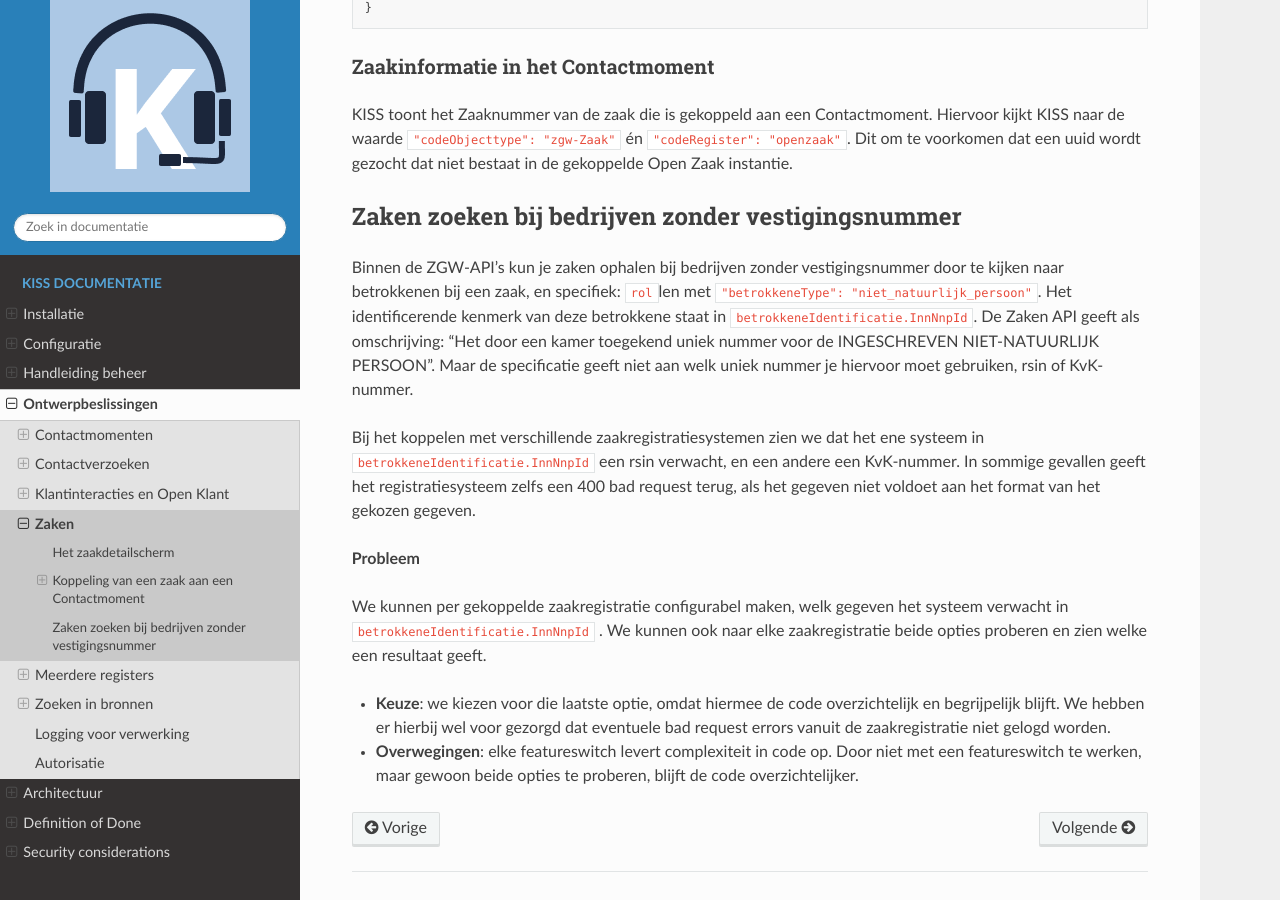
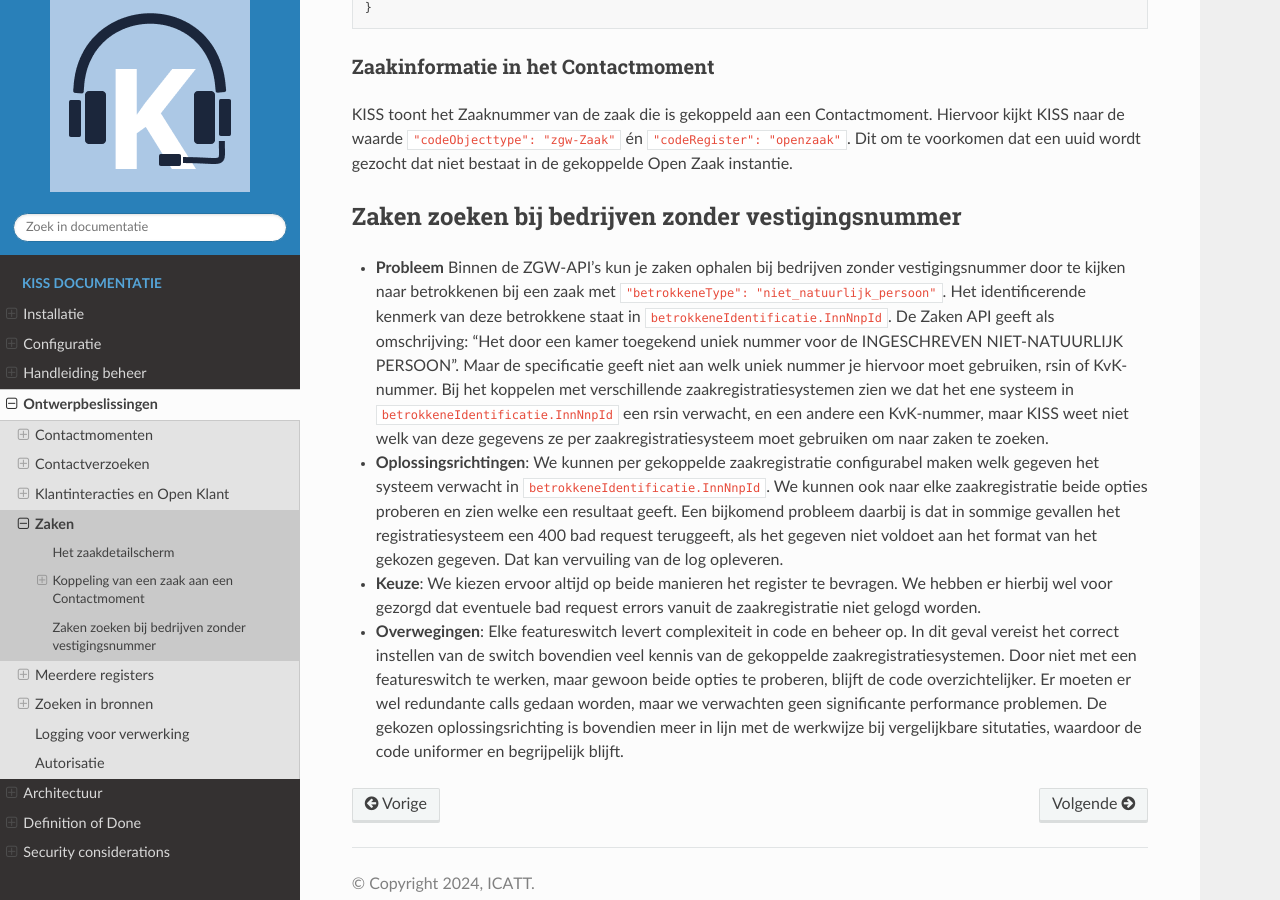
Before and after one commit to Klantinteractie-Servicesysteem/.github, a Sphinx documentation site: the page built from docs/decision-record/zaken.md, in a window 1280 px wide and 900 px high, scrolled down 970 px. Built offline with Sphinx 7.4.7 and the Read the Docs theme 3.1.0, drawn with Linux system fonts in a browser that asks for light colours.

Commit message:
Update zaken.md

```diff
--- a/docs/decision-record/zaken.md
+++ b/docs/decision-record/zaken.md
@@ -27,13 +27,12 @@
 
 
 ## Zaken zoeken bij bedrijven zonder vestigingsnummer
-Binnen de ZGW-API's kun je zaken ophalen bij bedrijven zonder vestigingsnummer door te kijken naar betrokkenen bij een zaak, en specifiek: `rol`len met `"betrokkeneType": "niet_natuurlijk_persoon"`. Het identificerende kenmerk van deze betrokkene staat in `betrokkeneIdentificatie.InnNnpId`. De Zaken API geeft als omschrijving: "Het door een kamer toegekend uniek nummer voor de INGESCHREVEN NIET-NATUURLIJK PERSOON". Maar de specificatie geeft niet aan welk uniek nummer je hiervoor moet gebruiken, rsin of KvK-nummer.
+- **Probleem**
+Binnen de ZGW-API's kun je zaken ophalen bij bedrijven zonder vestigingsnummer door te kijken naar betrokkenen bij een zaak met `"betrokkeneType": "niet_natuurlijk_persoon"`. Het identificerende kenmerk van deze betrokkene staat in `betrokkeneIdentificatie.InnNnpId`. De Zaken API geeft als omschrijving: "Het door een kamer toegekend uniek nummer voor de INGESCHREVEN NIET-NATUURLIJK PERSOON". Maar de specificatie geeft niet aan welk uniek nummer je hiervoor moet gebruiken, rsin of KvK-nummer.
+Bij het koppelen met verschillende zaakregistratiesystemen zien we dat het ene systeem in `betrokkeneIdentificatie.InnNnpId` een rsin verwacht, en een andere een KvK-nummer, maar KISS weet niet welk van deze gegevens ze per zaakregistratiesysteem moet gebruiken om naar zaken te zoeken.
 
-Bij het koppelen met verschillende zaakregistratiesystemen zien we dat het ene systeem in `betrokkeneIdentificatie.InnNnpId` een rsin verwacht, en een andere een KvK-nummer. In sommige gevallen geeft het registratiesysteem zelfs een 400 bad request terug, als het gegeven niet voldoet aan het format van het gekozen gegeven.
+- **Oplossingsrichtingen**: We kunnen per gekoppelde zaakregistratie configurabel maken welk gegeven het systeem verwacht in `betrokkeneIdentificatie.InnNnpId`. We kunnen ook naar elke zaakregistratie beide opties proberen en zien welke een resultaat geeft. Een bijkomend probleem daarbij is dat in sommige gevallen het registratiesysteem een 400 bad request teruggeeft, als het gegeven niet voldoet aan het format van het gekozen gegeven. Dat kan vervuiling van de log opleveren.
 
-**Probleem**
+- **Keuze**: We kiezen ervoor altijd op beide manieren het register te bevragen. We hebben er hierbij wel voor gezorgd dat eventuele bad request errors vanuit de zaakregistratie niet gelogd worden.
 
-We kunnen per gekoppelde zaakregistratie configurabel maken, welk gegeven het systeem verwacht in `betrokkeneIdentificatie.InnNnpId` . We kunnen ook naar elke zaakregistratie beide opties proberen en zien welke een resultaat geeft.
-
-- **Keuze**: we kiezen voor die laatste optie, omdat hiermee de code overzichtelijk en begrijpelijk blijft. We hebben er hierbij wel voor gezorgd dat eventuele bad request errors vanuit de zaakregistratie niet gelogd worden.
-- **Overwegingen**: elke featureswitch levert complexiteit in code op. Door niet met een featureswitch te werken, maar gewoon beide opties te proberen, blijft de code overzichtelijker.
+- **Overwegingen**: Elke featureswitch levert complexiteit in code en beheer op. In dit geval vereist het correct instellen van de switch bovendien veel kennis van de gekoppelde zaakregistratiesystemen. Door niet met een featureswitch te werken, maar gewoon beide opties te proberen, blijft de code overzichtelijker. Er moeten er wel redundante calls gedaan worden, maar we verwachten geen significante performance problemen. De gekozen oplossingsrichting is bovendien meer in lijn met de werkwijze bij vergelijkbare situtaties, waardoor de code uniformer en begrijpelijk blijft.
```
